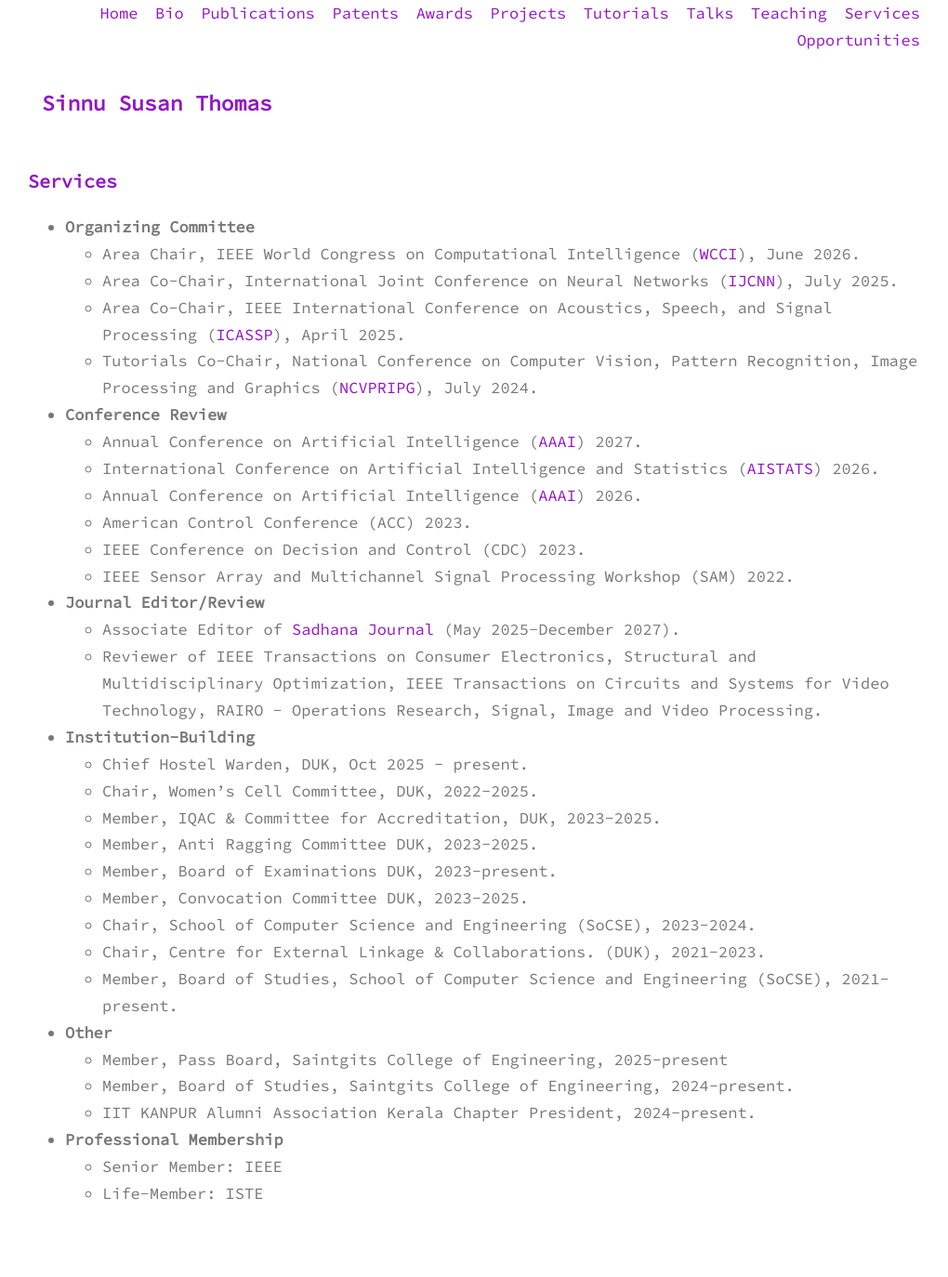
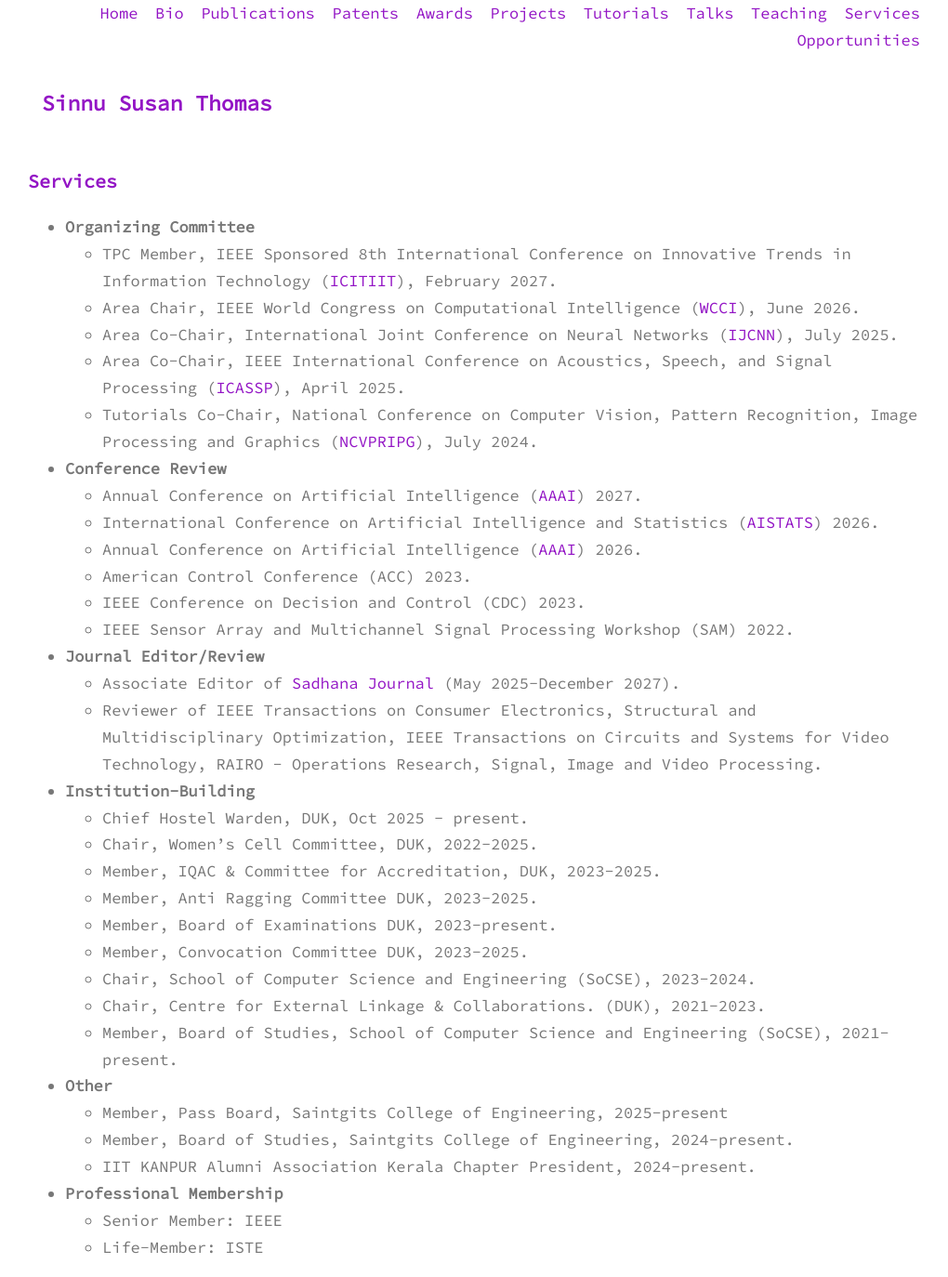
Before and after one commit to sinnuthomas/sinnuthomas.github.io, a Jekyll site: the page built from services.md, in a window 1280 px wide. Shown: the whole page at 93% size, without its empty margins (130-1150 px from the left). Built offline with Jekyll 4.4.1, drawn with Linux system fonts in a browser that asks for light colours; before the commit the page ends 1316 px from its top, so only the background shows below that.

Commit message:
Update services.md

```diff
--- a/services.md
+++ b/services.md
@@ -5,6 +5,7 @@ permalink: /services/
 ---
 * **Organizing Committee**
   <br/>
+  * TPC Member, IEEE Sponsored 8th International Conference on Innovative Trends in Information Technology ([ICITIIT](https://icitiit27.iiitkottayam.ac.in/)), February 2027.
   * Area Chair, IEEE World Congress on Computational Intelligence ([WCCI](https://attend.ieee.org/wcci-2026/)), June 2026.
   * Area Co-Chair, International Joint Conference on Neural Networks ([IJCNN](https://2025.ijcnn.org/)), July 2025.
   * Area Co-Chair, IEEE International Conference on Acoustics, Speech, and Signal Processing ([ICASSP](https://2025.ieeeicassp.org/#)), April 2025.
```
